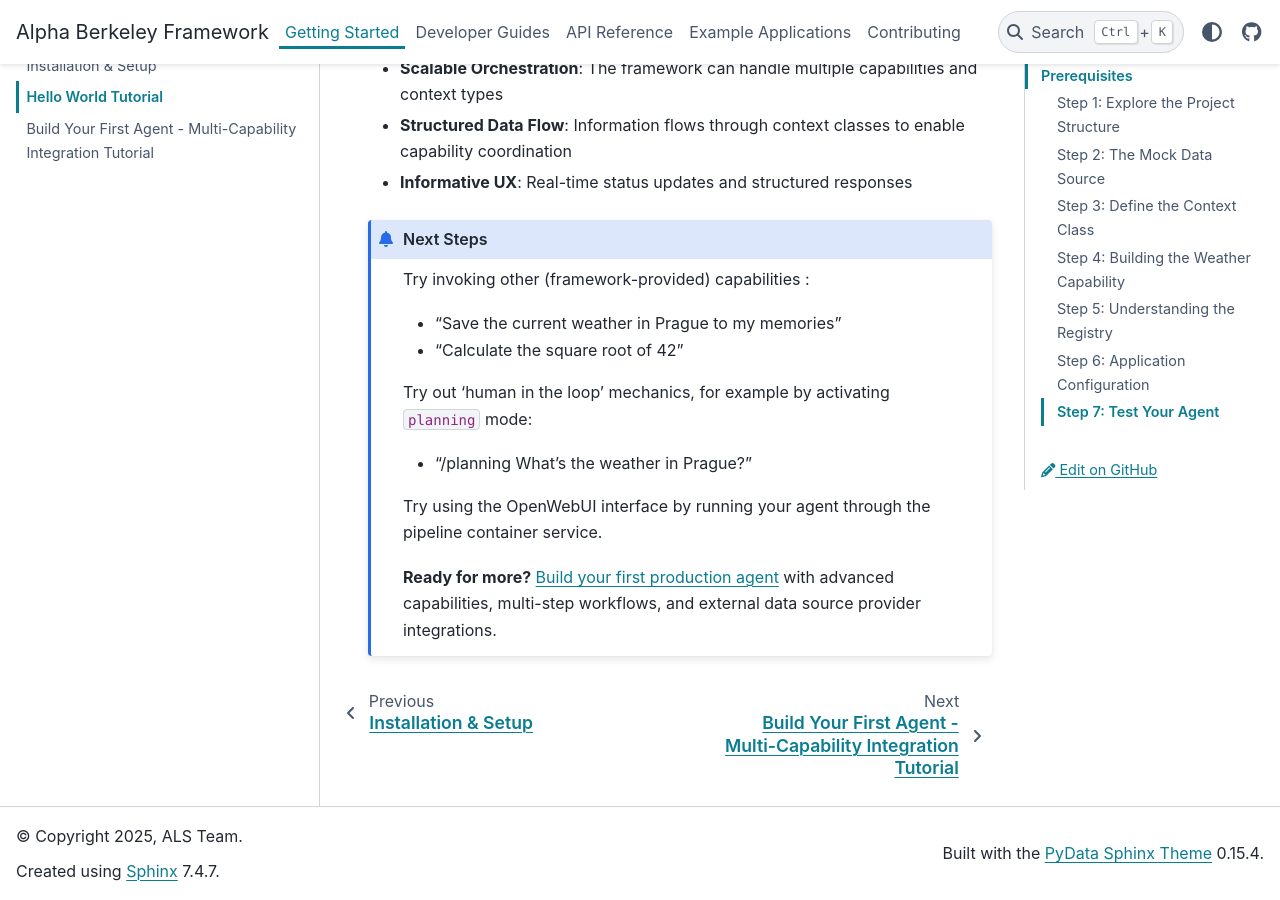
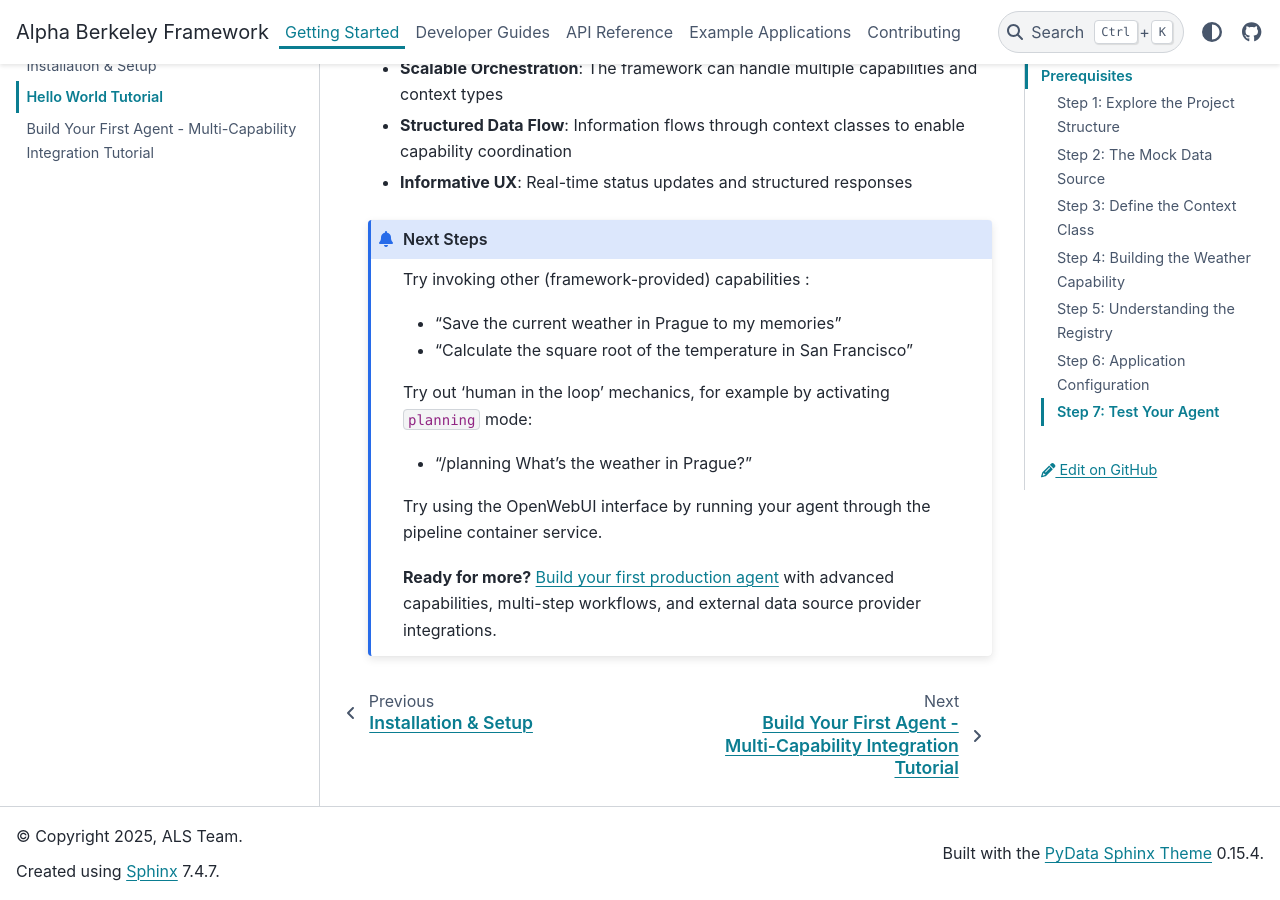
Before and after one commit to thellert/alpha_berkeley, a Sphinx documentation site: the page built from docs/source/getting-started/hello-world-tutorial.rst, in a window 1280 px wide and 900 px high, scrolled down 12618 px. Built offline with Sphinx 7.4.7 and the PyData theme 0.15.4, drawn with Linux system fonts in a browser that asks for light colours.

Commit message:
docs: improve hello-world tutorial example
- Change math example from static 'square root of 42' to dynamic
  'square root of the temperature in San Francisco'
- Demonstrates capability composition and makes tutorial more interactive

```diff
--- a/docs/source/getting-started/hello-world-tutorial.rst
+++ b/docs/source/getting-started/hello-world-tutorial.rst
@@ -897,7 +897,7 @@ By completing this tutorial, you've created an agentic system that demonstrates:
    Try invoking other (framework-provided) capabilities :
 
    - "Save the current weather in Prague to my memories"
-   - "Calculate the square root of 42"
+   - "Calculate the square root of the temperature in San Francisco"
 
    Try out 'human in the loop' mechanics, for example by activating ``planning`` mode:
 
```
